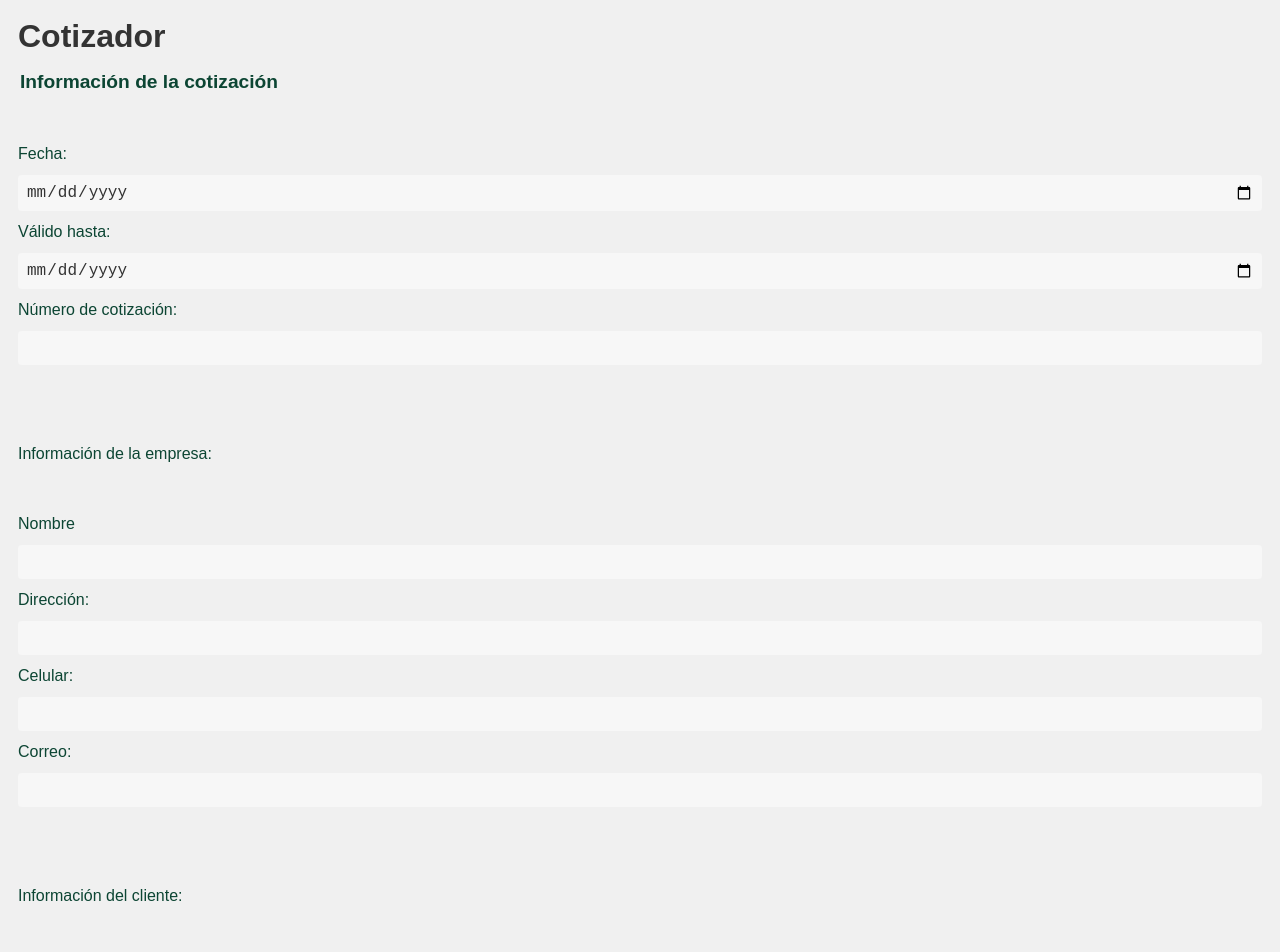
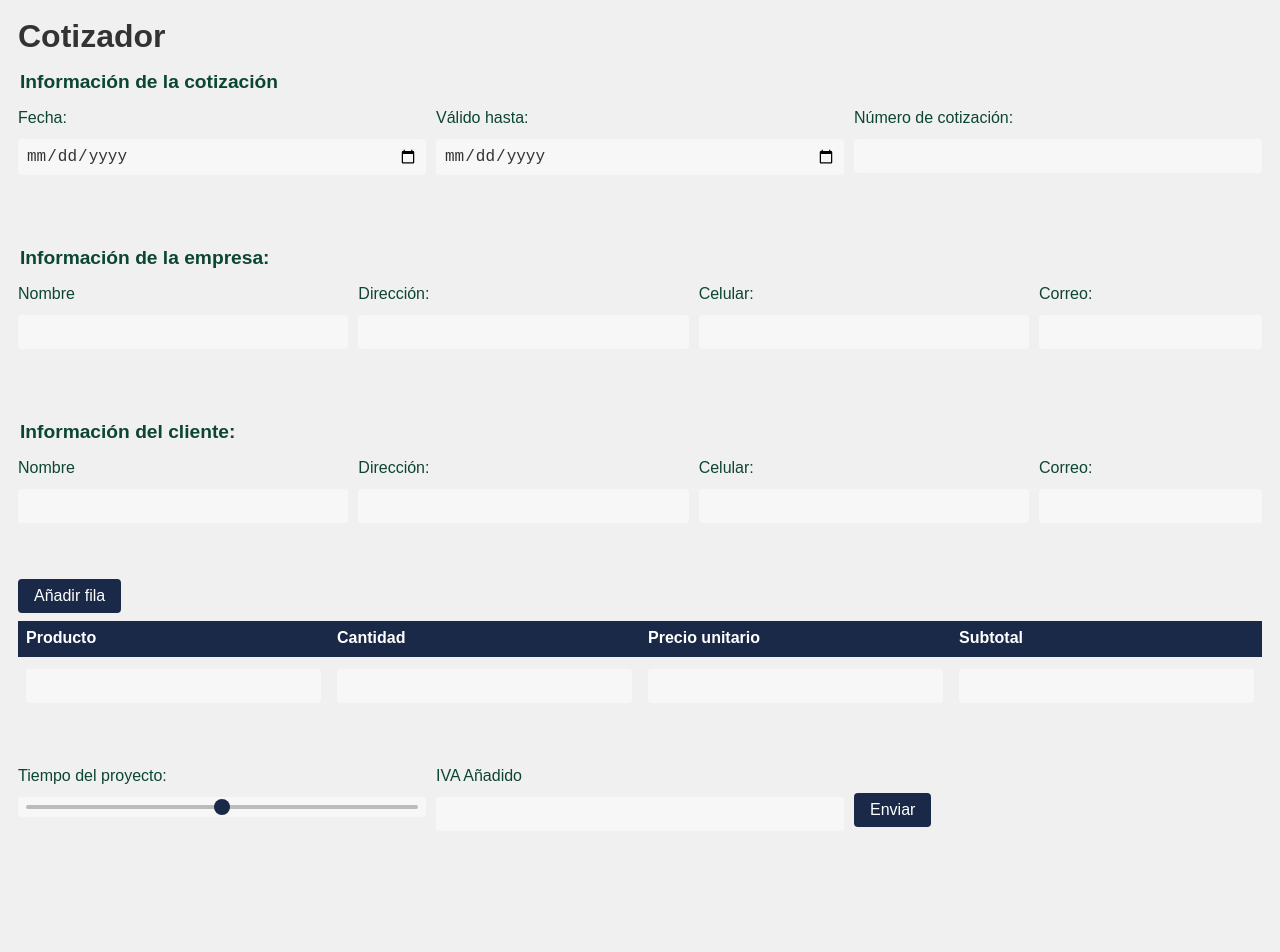
Before and after one commit to nagsdesigner/cotizador-para-empresas, a plain HTML site: page index.html in a window 1280 px wide. Shown: the top 952 px of the page. After the commit the page ends 853 px from the top, so only its background shows below. Drawn offline with Linux system fonts and the light colour scheme.

Commit message:
actualización
mejora de boton de enviar y generar, mejora de estilos

```diff
--- a/index.html
+++ b/index.html
@@ -9,44 +9,70 @@
      <div id="originalContent">
             <h1>Cotizador</h1>
             <form action="index.html" method="post" id="form">
-
               <fieldset>
                 <legend>Información de la cotización</legend>
-                <br><br>
+                <div class="parent">
+                  <div class="div1">
                     <label for="fecha">Fecha:</label>
                     <input type="date" id="fecha" name="fecha">
+                  </div>
+                  <div class="div2">
                     <label for="valido-hasta">Válido hasta:</label>
                     <input type="date" id="valido-hasta" name="valido-hasta">
+                  </div>
+                  <div class="div3">
                     <label for="numero-cotizacion">Número de cotización:</label>
                     <input type="text" id="numero-cotizacion" name="numero-cotizacion">
+                  </div>
+                </div>
               </fieldset>
               <br><br>
               <fieldset>
-                <label>Información de la empresa:</label>
-                <br><br>
+                <legend>Información de la empresa:</legend>
+                <div class="parent">
+                  <div class="div1">
                     <label for="empresa">Nombre</label>
                     <input type="text" id="nombreEmpresa" name="empresa">
+                  </div>
+                  <div class="div2">
                     <label for="direccion-empresa">Dirección:</label>
                     <input type="text" id="direccion-empresa" name="direccion-empresa">
+                  </div>
+                  <div class="div3">
                     <label for="celular-empresa">Celular:</label>
                     <input type="tel" id="celular-empresa" name="celular-empresa">
+                  </div>
+                  <div class="div4">
                     <label for="correo-empresa">Correo:</label>
                     <input type="email" id="correo-empresa" name="correo-empresa">
+                  </div>
+                </div>
+
               </fieldset>
               <br><br>
               <fieldset>
-                <label>Información del cliente:</label>
-                <br><br>
+                <legend>Información del cliente:</legend>
+                <div class="parent">
+                  <div class="div1">
                     <label for="cliente">Nombre</label>
                     <input type="text" id="nombreCliente" name="cliente">
+                  </div>
+                  <div class="div2">
                     <label for="direccion-cliente">Dirección:</label>
                     <input type="text" id="direccion-cliente" name="direccion-cliente">
+                  </div>
+                  <div class="div3">
                     <label for="celular-cliente">Celular:</label>
                     <input type="tel" id="celular-cliente" name="celular-cliente">
+                  </div>
+                  <div class="div4">
                     <label for="correo-cliente">Correo:</label>
                     <input type="email" id="correo-cliente" name="correo-cliente">
+                  </div>
+                </div>
               </fieldset>
                 <br><br>
+                <button type="button" id="addRow">Añadir fila</button>
                 <table id="services">
                   <tr>
                       <th>Producto</th>
@@ -62,20 +88,25 @@
                 </tr>
 
                 </table>
-                <br>
-                <button type="button" id="addRow">Añadir fila</button>
                 <br><br>
+                <div class="parent">
+                  <div class="div1">
                     <label for="tiempo">Tiempo del proyecto:</label>
                     <input type="range" id="tiempoProyecto" name="tiempo" min="1" max="3">
-                <br><br>
-                <label for="tiempo">IVA Añadido</label>
+                  </div>
+                  <div class="div2">
+                    <label for="valorIva">IVA Añadido</label>
                     <input type="number" id="valorIva" name="valorIva">
-                <br><br>
+                  </div>
+                  <div class="div3">
+                    <label for="enviar">&nbsp;</label>
+                    <input type="submit" value="Enviar" onclick="switchBodyOn()">
+                  </div>
+
+                </div>
                 <!-- <input type="submit" value="Enviar" onclick="replaceContent()"> -->
-                <input type="submit" value="Enviar" >
             </form>
-            <br><br>
-            <input type="submit" value="Generar Factura" onclick="switchBodyOn()">
+
       </div>
       <div id="result" style="display:none;"></div>
   <script src="script.js"></script>
@@ -95,16 +126,5 @@
       document.getElementById("result").style.display = "block";
     }
   </script>
-<!-- <script>
-    let originalContent;
 
-    function replaceContent() {
-      originalContent = document.getElementById("body").innerHTML;
-      document.getElementById("body").innerHTML = '<p>Contenido reemplazado</p><button onclick="restoreContent()">Restaurar contenido original</button>';
-    }
-
-    function restoreContent() {
-      document.getElementById("body").innerHTML = originalContent;
-    }
-  </script> -->
 </html>
--- a/styles.css
+++ b/styles.css
@@ -355,3 +355,17 @@ table {
     margin-right: 1rem;
   }
 }
+
+/* Grid CSS*/
+.parent {
+  display: grid;
+  grid-template-columns: repeat(3, 1fr);
+  grid-template-rows: 1fr;
+  grid-column-gap: 10px;
+  grid-row-gap: 0px;
+  }
+
+  .div1 { grid-area: 1 / 1 / 2 / 2; }
+  .div2 { grid-area: 1 / 2 / 2 / 3; }
+  .div3 { grid-area: 1 / 3 / 2 / 4; }
+  .div4 { grid-area: 1 / 4 / 2 / 5; }
```
Lines whose indentation alone changed are shown as unchanged.
